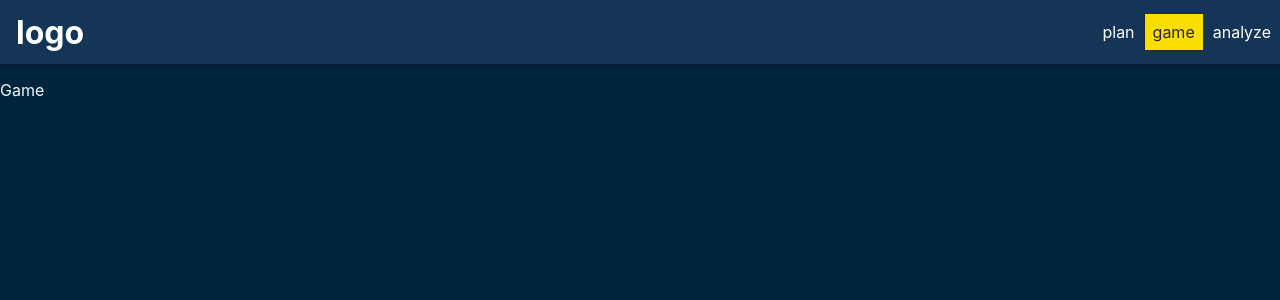
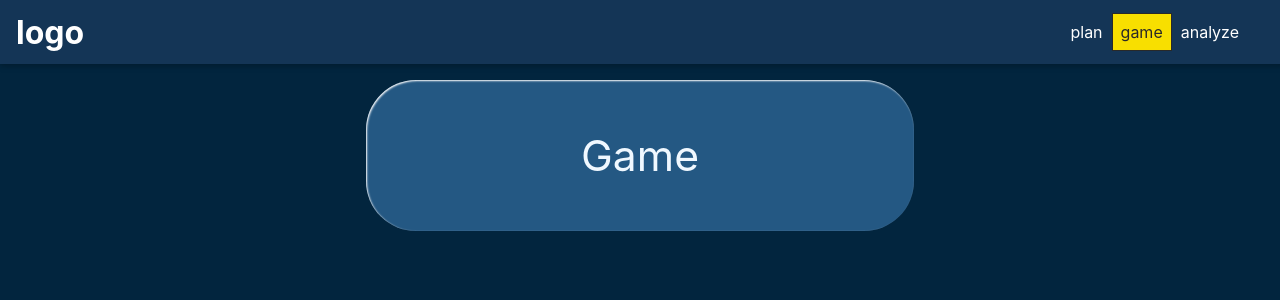
Before and after one commit to AnsonCheang50/Kingdom-Study, a React (Create React App) app in the folder frontend/: page /game in a window 1280 px wide. Shown: the top 300 px of the page. Built offline with nearby package versions, Linux system fonts and the light colour scheme; the HTML template or start-up script is replaced by a standard one.

Commit message:
navbar style adjustments

```diff
--- a/frontend/src/components/navigation/MainNavigation.css
+++ b/frontend/src/components/navigation/MainNavigation.css
@@ -1,22 +1,3 @@
-.main-navigation__menu-btn {
-	width: 3rem;
-	height: 3rem;
-	background: transparent;
-	border: none;
-	display: flex;
-	flex-direction: column;
-	justify-content: space-around;
-	margin-right: 2rem;
-	cursor: pointer;
-}
-
-.main-navigation__menu-btn span {
-	display: block;
-	width: 3rem;
-	height: 2.5px;
-	background: white;
-}
-
 .main-navigation__title {
 	color: white;
 }
@@ -43,3 +24,7 @@
 		display: block;
 	}
 }
+
+nav {
+	margin: 0 2rem;
+}
--- a/frontend/src/components/navigation/MainNavigation.jsx
+++ b/frontend/src/components/navigation/MainNavigation.jsx
@@ -7,7 +7,7 @@ import './MainNavigation.css';
 
 const MainNavigation = (props) => {
   return (
-		<MainHeader>
+		<MainHeader className='main-header'>
 			<h1 className="main-navigation__title">
 				<Link to='/'>logo</Link>
 			</h1>
--- a/frontend/src/index.css
+++ b/frontend/src/index.css
@@ -16,3 +16,14 @@ code {
   font-family: source-code-pro, Menlo, Monaco, Consolas, 'Courier New',
     monospace;
 }
+
+.temp {
+  font-size: 32pt;
+  text-align: center;
+  padding: 50px;
+  background-color: rgba(83, 157, 226, 0.418);
+  margin-inline: auto;
+  width: 35%;
+  border-radius: 50px;
+  box-shadow: inset 1px 1px 2px white;
+}
--- a/frontend/src/pages/Analysis.jsx
+++ b/frontend/src/pages/Analysis.jsx
@@ -2,7 +2,7 @@ import React from 'react';
 
 const Analysis = () => {
   return (
-    <div>Analysis</div>
+    <div className='temp'>Analysis</div>
   );
 };
 
--- a/frontend/src/pages/Game.jsx
+++ b/frontend/src/pages/Game.jsx
@@ -1,9 +1,7 @@
 import React from 'react';
 
 const Game = () => {
-  return (
-	<div>Game</div>
-  );
+  return <div className="temp">Game</div>;
 };
 
 export default Game;
--- a/frontend/src/pages/LandingPage.jsx
+++ b/frontend/src/pages/LandingPage.jsx
@@ -1,9 +1,7 @@
 import React from 'react';
 
 const LandingPage = () => {
-  return (
-	<div>LandingPage</div>
-  );
+  return <div className="temp">LandingPage</div>;
 };
 
 export default LandingPage;
--- a/frontend/src/pages/PageNotFound.jsx
+++ b/frontend/src/pages/PageNotFound.jsx
@@ -1,9 +1,7 @@
 import React from 'react';
 
 const PageNotFound = () => {
-  return (
-	<div>Page not found</div>
-  );
+  return <div className="temp">Page not found</div>;
 };
 
 export default PageNotFound;
--- a/frontend/src/pages/Planner.jsx
+++ b/frontend/src/pages/Planner.jsx
@@ -1,9 +1,7 @@
 import React from 'react';
 
 const Planner = () => {
-  return (
-	<div>Planner</div>
-  );
+  return <div className="temp">Planner</div>;
 };
 
 export default Planner;
```
